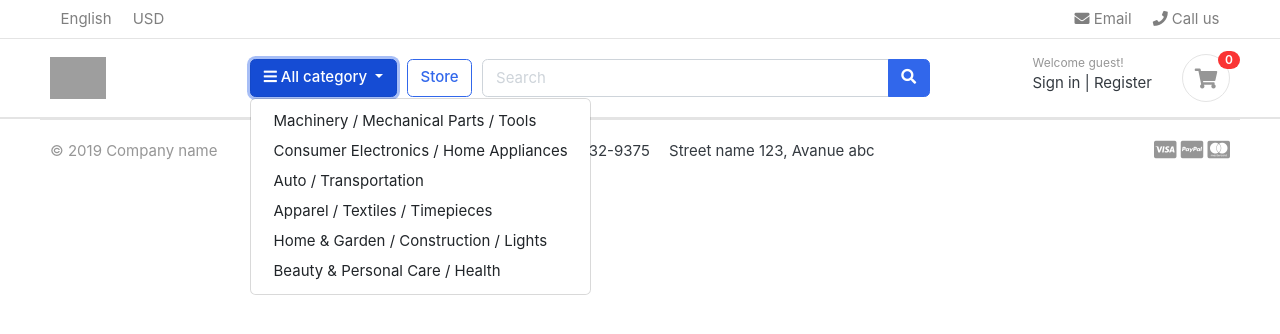
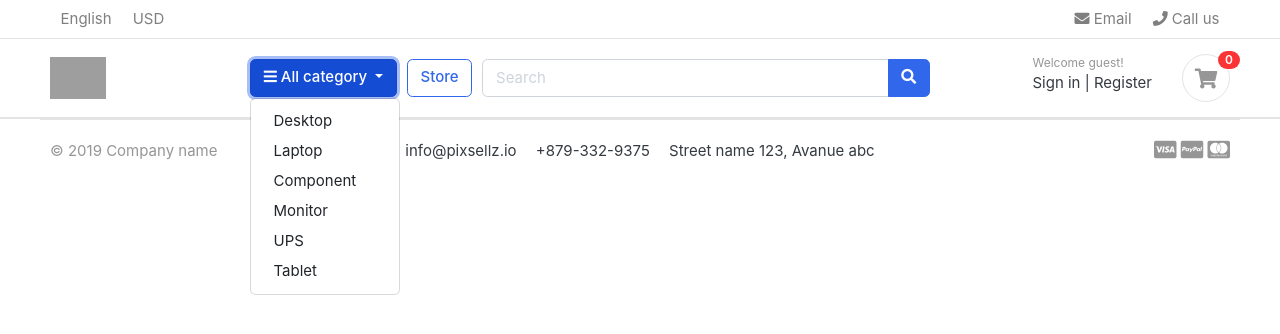
Before and after one commit to RudRo09/Group01, a Django app: template Code/project/templates/base.html in a window 1280 px wide, after a click on "All category". Shown: the top 334 px of the page. Run offline with Django 3.2, Linux system fonts and the light colour scheme; the template is opened without the code that fills it, so the values that code supplies are empty; some libraries are stand-ins or nearby versions; some web fonts are replaced; grey boxes are pictures that could not be loaded.

Commit message:
bug #31 : Fixed the bug and resolved the conflict issue
Fixed the bugs, that were not fixed cause of the conflict issue!

```diff
--- a/Code/project/templates/home.html
+++ b/Code/project/templates/home.html
@@ -86,7 +86,7 @@
          </div> <!-- col.// -->
          <div class="col-md-3">
             <div class="card card-product-grid">
-               <a href="./product-detail.html" class="img-wrap"> <img src="{% static 'images/items/8.jpg' %}"> </a>
+               <a href="./product-detail.html" class="img-wrap"> <img src="{% static 'images/items/8.png' %}"> </a>
                <figcaption class="info-wrap">
                   <a href="./product-detail.html" class="title">Just another product name</a>
                   <div class="price mt-1">$179.00</div> <!-- price-wrap.// -->
--- a/Code/project/templates/includes/footer.html
+++ b/Code/project/templates/includes/footer.html
@@ -1,5 +1,6 @@
 {% load static %}
 
+<!-- ========================= FOOTER ========================= -->
 <footer class="section-footer border-top">
 	<div class="container">
 		<section class="footer-bottom border-top row">
@@ -17,5 +18,6 @@
 				<i class="fab fa-lg fa-cc-mastercard"></i>
 			</div>
 		</section>
-   </div> <!-- //container -->
+	</div><!-- //container -->
 </footer>
+<!-- ========================= FOOTER END // ========================= -->
--- a/Code/project/templates/includes/navbar.html
+++ b/Code/project/templates/includes/navbar.html
@@ -36,12 +36,12 @@
                   <i class="fa fa-bars"></i> All category
                   </button>
                   <div class="dropdown-menu">
-                     <a class="dropdown-item" href="#">Machinery / Mechanical Parts / Tools </a>
-                     <a class="dropdown-item" href="#">Consumer Electronics / Home Appliances </a>
-                     <a class="dropdown-item" href="#">Auto / Transportation</a>
-                     <a class="dropdown-item" href="#">Apparel / Textiles / Timepieces </a>
-                     <a class="dropdown-item" href="#">Home & Garden / Construction / Lights </a>
-                     <a class="dropdown-item" href="#">Beauty & Personal Care / Health </a>
+                     <a class="dropdown-item" href="#">Desktop</a>
+                     <a class="dropdown-item" href="#">Laptop</a>
+                     <a class="dropdown-item" href="#">Component</a>
+                     <a class="dropdown-item" href="#">Monitor</a>
+                     <a class="dropdown-item" href="#">UPS</a>
+                     <a class="dropdown-item" href="#">Tablet</a>
                   </div>
                </div> <!-- category-wrap.// -->
             </div> <!-- col.// -->
```
Lines whose indentation alone changed are shown as unchanged.
